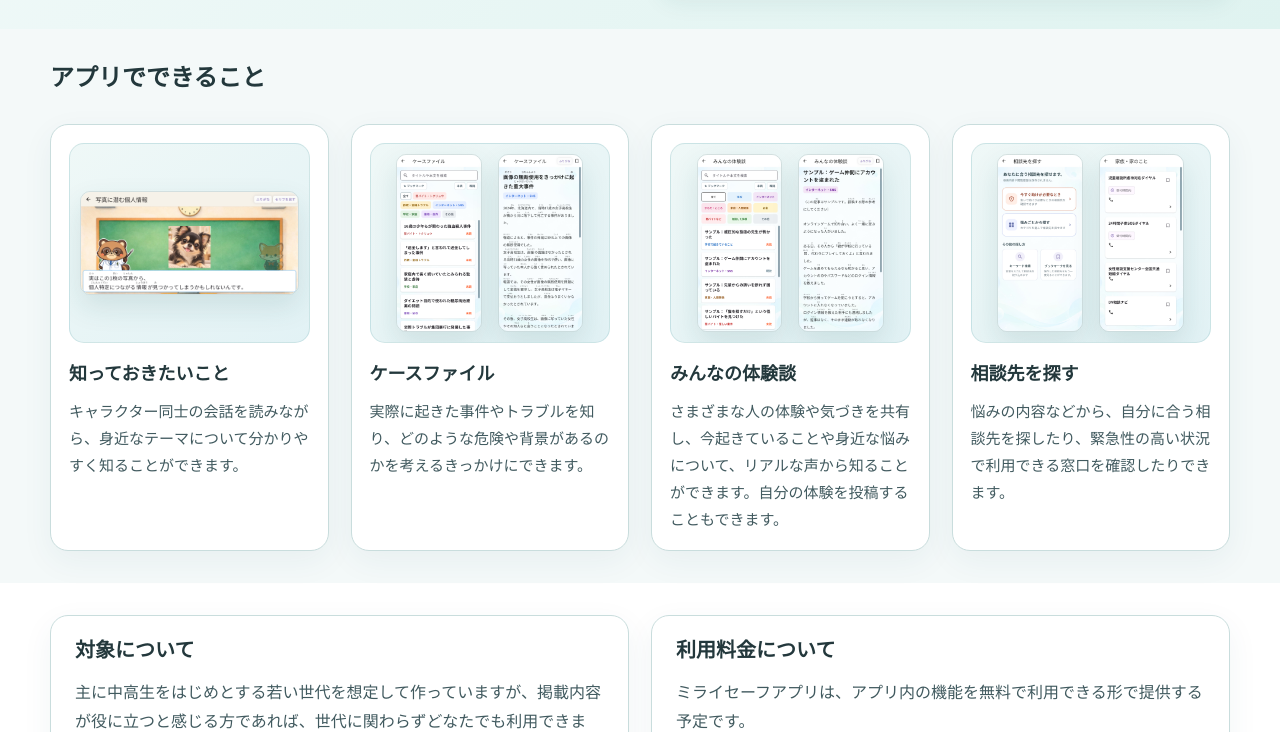
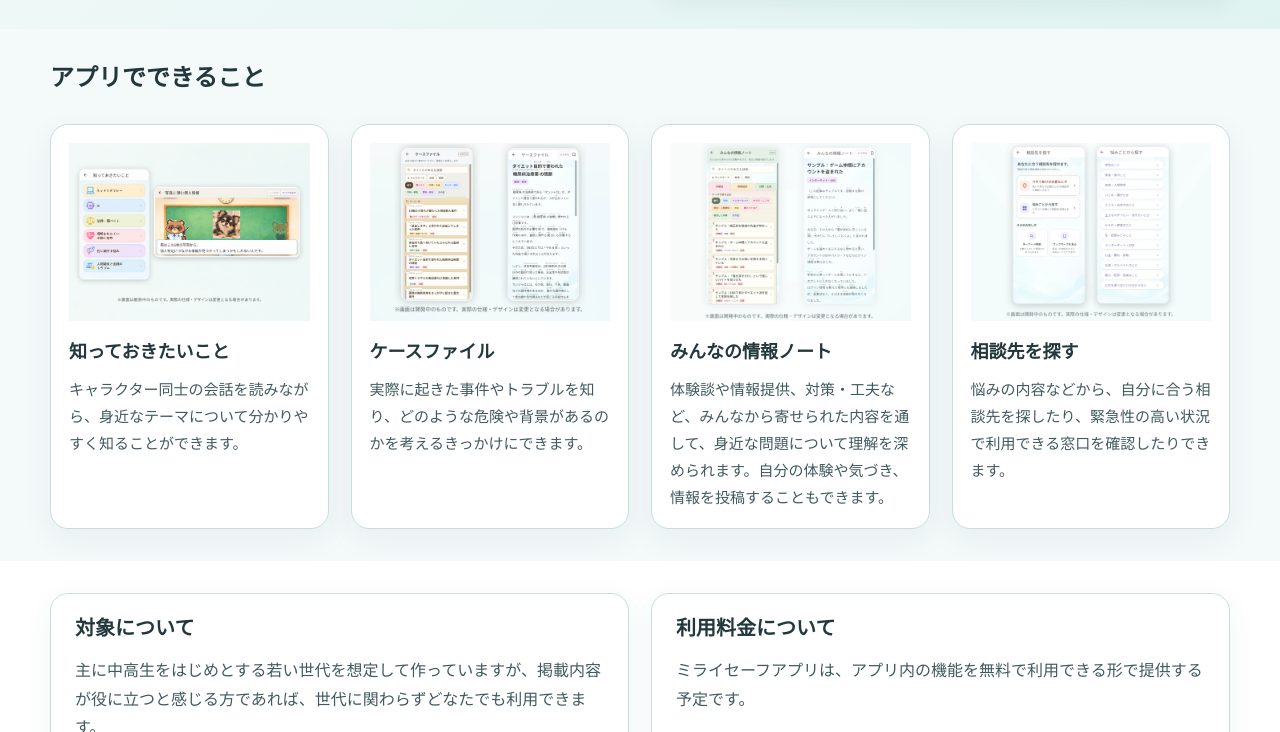
Before and after one commit to miraisafe-project/safety-app-contents, a plain HTML site: page app/index.html in a window 1280 px wide. Shown: the part 713-1445 px from the top of the page. Drawn offline with Linux system fonts and the light colour scheme; a web font is replaced by a local one.

Commit message:
公式サイトのアプリ紹介画像と情報ノート表記を更新

```diff
--- a/app/index.html
+++ b/app/index.html
@@ -14,7 +14,7 @@
   <link rel="apple-touch-icon" href="../assets/icons/apple-touch-icon.png" sizes="180x180">
   <link rel="preconnect" href="https://fonts.googleapis.com"><link rel="preconnect" href="https://fonts.gstatic.com" crossorigin><link href="https://fonts.googleapis.com/css2?family=Noto+Sans+JP:wght@400;500;600;700&amp;family=Zen+Maru+Gothic:wght@500;700&amp;display=swap" rel="stylesheet">
   <link rel="stylesheet" href="../assets/css/main.css?v=20261123-type"><script src="../assets/js/site-config.js" defer></script><script src="../assets/js/main.js?v=20261014-hint-panels" defer></script>
-  <link rel="stylesheet" href="../assets/css/app.css?v=20261123-type">
+  <link rel="stylesheet" href="../assets/css/app.css?v=20261123-feature-webp">
 </head>
 <body class="subpage app-page">
   <a class="skip-link" href="#main">本文へ移動</a>
@@ -44,32 +44,29 @@
         <h2>アプリでできること</h2>
         <div class="feature-grid">
           <article class="feature-card">
-            <figure class="feature-media">
-              <img class="feature-screenshot feature-screenshot-landscape" src="../assets/images/website/screenshot_lesson.jpg" width="2280" height="1080" alt="知っておきたいことのノベル授業画面" loading="lazy">
+            <figure class="feature-artwork">
+              <img src="../assets/website/screenshot_lesson.webp" width="1200" height="887" alt="知っておきたいことのカテゴリ一覧とノベル授業画面。画面は開発中で、実際の仕様・デザインは変更となる場合があります。" loading="lazy" decoding="async">
             </figure>
             <h3>知っておきたいこと</h3>
             <p>キャラクター同士の会話を読みながら、身近なテーマについて分かりやすく知ることができます。</p>
           </article>
           <article class="feature-card">
-            <figure class="feature-media feature-media-pair">
-              <img class="feature-screenshot" src="../assets/images/website/screenshot_cases_1.jpg" width="1080" height="2280" alt="ケースファイルの記事一覧画面" loading="lazy">
-              <img class="feature-screenshot" src="../assets/images/website/screenshot_cases_2.jpg" width="1080" height="2280" alt="ケースファイルの記事詳細画面" loading="lazy">
+            <figure class="feature-artwork">
+              <img src="../assets/website/screenshot_cases.webp" width="1200" height="887" alt="ケースファイルの記事一覧と記事詳細画面。画面は開発中で、実際の仕様・デザインは変更となる場合があります。" loading="lazy" decoding="async">
             </figure>
             <h3>ケースファイル</h3>
             <p>実際に起きた事件やトラブルを知り、どのような危険や背景があるのかを考えるきっかけにできます。</p>
           </article>
           <article class="feature-card">
-            <figure class="feature-media feature-media-pair">
-              <img class="feature-screenshot" src="../assets/images/website/screenshot_stories_1.jpg" width="1080" height="2280" alt="みんなの体験談の記事一覧画面" loading="lazy">
-              <img class="feature-screenshot" src="../assets/images/website/screenshot_stories_2.jpg" width="1080" height="2280" alt="みんなの体験談の記事詳細画面" loading="lazy">
+            <figure class="feature-artwork">
+              <img src="../assets/website/screenshot_stories.webp" width="1200" height="887" alt="みんなの情報ノートの一覧と詳細画面。画面は開発中で、実際の仕様・デザインは変更となる場合があります。" loading="lazy" decoding="async">
             </figure>
-            <h3>みんなの体験談</h3>
-            <p>さまざまな人の体験や気づきを共有し、今起きていることや身近な悩みについて、リアルな声から知ることができます。自分の体験を投稿することもできます。</p>
+            <h3>みんなの情報ノート</h3>
+            <p>体験談や情報提供、対策・工夫など、みんなから寄せられた内容を通して、身近な問題について理解を深められます。自分の体験や気づき、情報を投稿することもできます。</p>
           </article>
           <article class="feature-card">
-            <figure class="feature-media feature-media-pair">
-              <img class="feature-screenshot" src="../assets/images/website/screenshot_consultations_1.jpg" width="1080" height="2280" alt="相談先を探すのトップ画面" loading="lazy">
-              <img class="feature-screenshot" src="../assets/images/website/screenshot_consultations_2.jpg" width="1080" height="2280" alt="相談先を探すの相談先一覧画面" loading="lazy">
+            <figure class="feature-artwork">
+              <img src="../assets/website/screenshot_consultations.webp" width="1200" height="887" alt="相談先を探すのトップと相談先一覧画面。画面は開発中で、実際の仕様・デザインは変更となる場合があります。" loading="lazy" decoding="async">
             </figure>
             <h3>相談先を探す</h3>
             <p>悩みの内容などから、自分に合う相談先を探したり、緊急性の高い状況で利用できる窓口を確認したりできます。</p>
--- a/assets/css/app.css
+++ b/assets/css/app.css
@@ -11,7 +11,8 @@
 .app-page .page-section { padding: 32px 0; }
 .app-page .feature-grid { gap: 22px; margin-top: 28px; }
 .app-page .feature-card { padding: 20px; }
-.app-page .feature-media { height: 210px; padding: 12px; margin-bottom: 18px; }
+.app-page .feature-artwork { width: 100%; margin: 0 0 18px; }
+.app-page .feature-artwork img { display: block; width: 100%; height: auto; object-fit: contain; }
 .app-page .feature-card h3 { font-size: 20px; margin-bottom: 12px; }
 .app-page .feature-card p { font-size: 16px; line-height: 1.8; }
 .app-page .info-card { padding: 20px 24px; }
@@ -28,7 +29,6 @@
 @media (min-width: 1280px) {
   .app-page .feature-grid { grid-template-columns: repeat(4, minmax(0, 1fr)); }
   .app-page .feature-card { padding: 18px; }
-  .app-page .feature-media { height: 200px; padding: 10px; }
   .app-page .feature-card h3 { font-size: 18px; }
   .app-page .feature-card p { font-size: 15px; }
 }
@@ -40,7 +40,6 @@
 @media (max-width: 640px) {
   .app-page .page-intro { font-size: 16px; }
   .app-page .feature-card { padding: 24px; }
-  .app-page .feature-media { height: clamp(230px, 76vw, 330px); }
   .app-page .info-card { padding: 24px; }
   .app-page .demo-card { padding: 24px; }
 }
```
Also changed, not shown: assets/website/screenshot_cases.webp (added), assets/website/screenshot_consultations.webp (added), assets/website/screenshot_lesson.webp (added), assets/website/screenshot_stories.webp (added).
